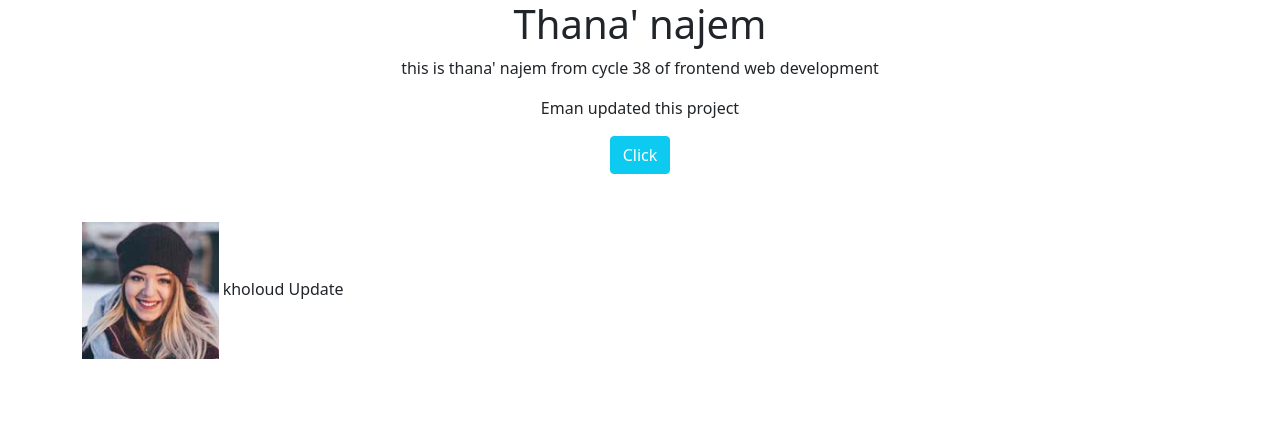
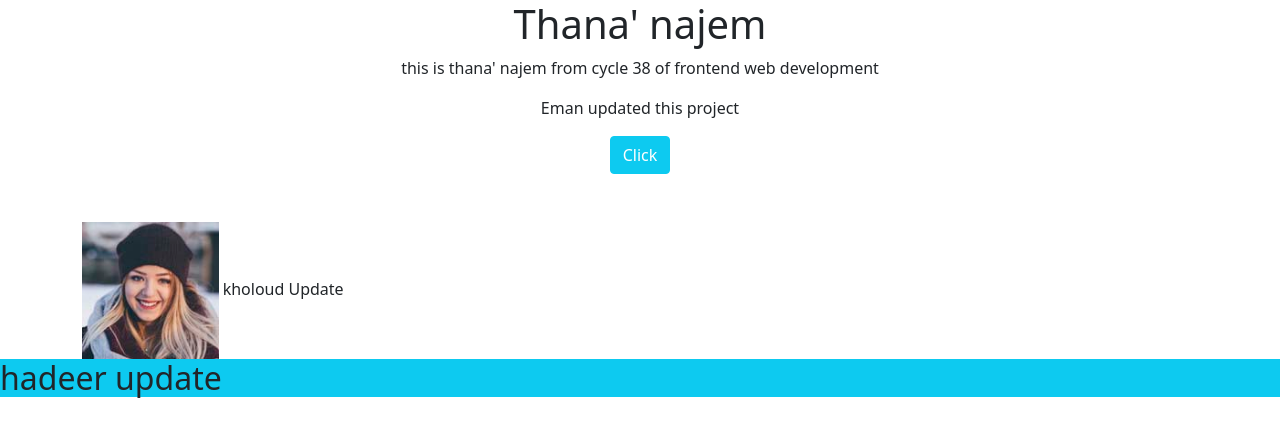
Before and after one commit to thananajem13/firstProject, a plain HTML site: page index.html in a window 1280 px wide. Drawn offline with nearby package versions, Linux system fonts and the light colour scheme.

Commit message:
hadeer update

```diff
--- a/index.html
+++ b/index.html
@@ -30,6 +30,7 @@
                         </section>
                     </div>
     </div>
+    <div class="bg-info "><h2>hadeer update</h2></div>
     <script src="https://cdn.jsdelivr.net/npm/bootstrap@5.1.3/dist/js/bootstrap.bundle.min.js" integrity="sha384-ka7Sk0Gln4gmtz2MlQnikT1wXgYsOg+OMhuP+IlRH9sENBO0LRn5q+8nbTov4+1p" crossorigin="anonymous"></script>
     <script src="js/index.js"></script>
 </body>
```
